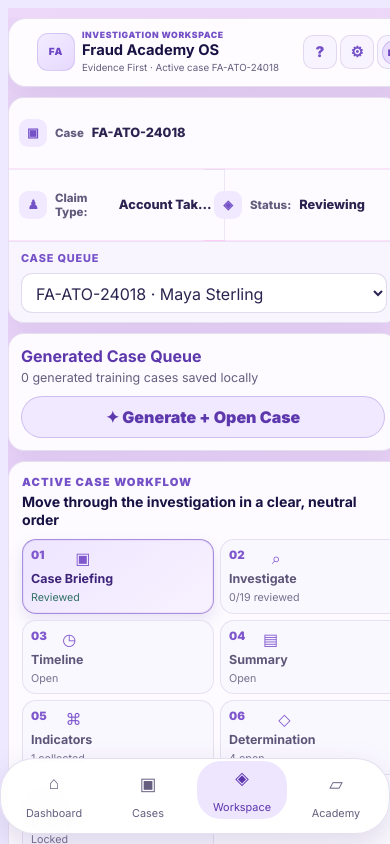
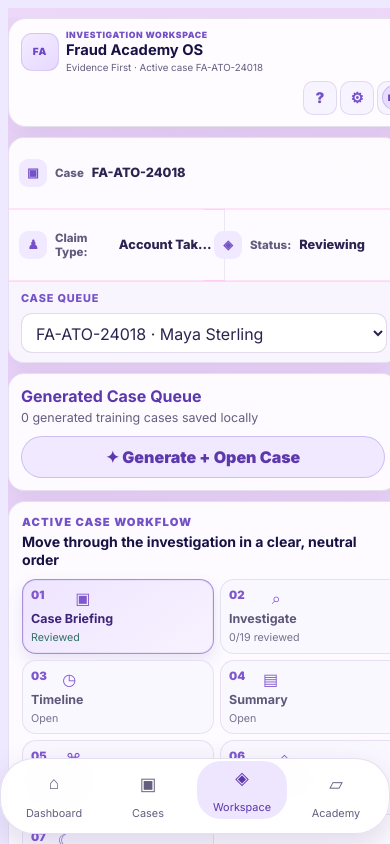
Before and after one commit to iamre2024-debug/fraud-Academy-v1, a React (Vite) app: page / in a window 390 px wide. Shown: the top 844 px of the page. Built offline with nearby package versions, Linux system fonts and the light colour scheme.

Commit message:
Stack mobile Workspace header controls within viewport

```diff
--- a/src/displayWorkspaceShellLayoutV1.css
+++ b/src/displayWorkspaceShellLayoutV1.css
@@ -76,11 +76,12 @@ body[data-visual-tab="workspace"] .workflow-investigate-stage .visual-category-r
 @media (max-width: 620px) {
   body[data-visual-tab="workspace"] .visual-hero {
     display: grid;
-    grid-template-columns: minmax(0, 1fr) auto;
-    gap: 8px;
+    grid-template-columns: 1fr;
+    gap: 6px;
   }
 
   body[data-visual-tab="workspace"] .workspace-shell-heading {
+    width: 100%;
     min-width: 0;
     gap: 7px;
   }
@@ -120,8 +121,12 @@ body[data-visual-tab="workspace"] .workflow-investigate-stage .visual-category-r
   }
 
   body[data-visual-tab="workspace"] .visual-header-controls {
+    width: fit-content;
+    max-width: 100%;
+    justify-self: end;
     flex: 0 0 auto;
     gap: 3px;
+    margin-left: 0;
   }
 
   body[data-visual-tab="workspace"] .visual-header-controls button {
@@ -162,7 +167,7 @@ body[data-visual-tab="workspace"] .workflow-investigate-stage .visual-category-r
   }
 
   body[data-visual-tab="workspace"] .workspace-shell-heading p {
-    max-width: 132px;
+    max-width: 190px;
   }
 
   body[data-visual-tab="workspace"] .workspace-shell-heading h1 {
```
